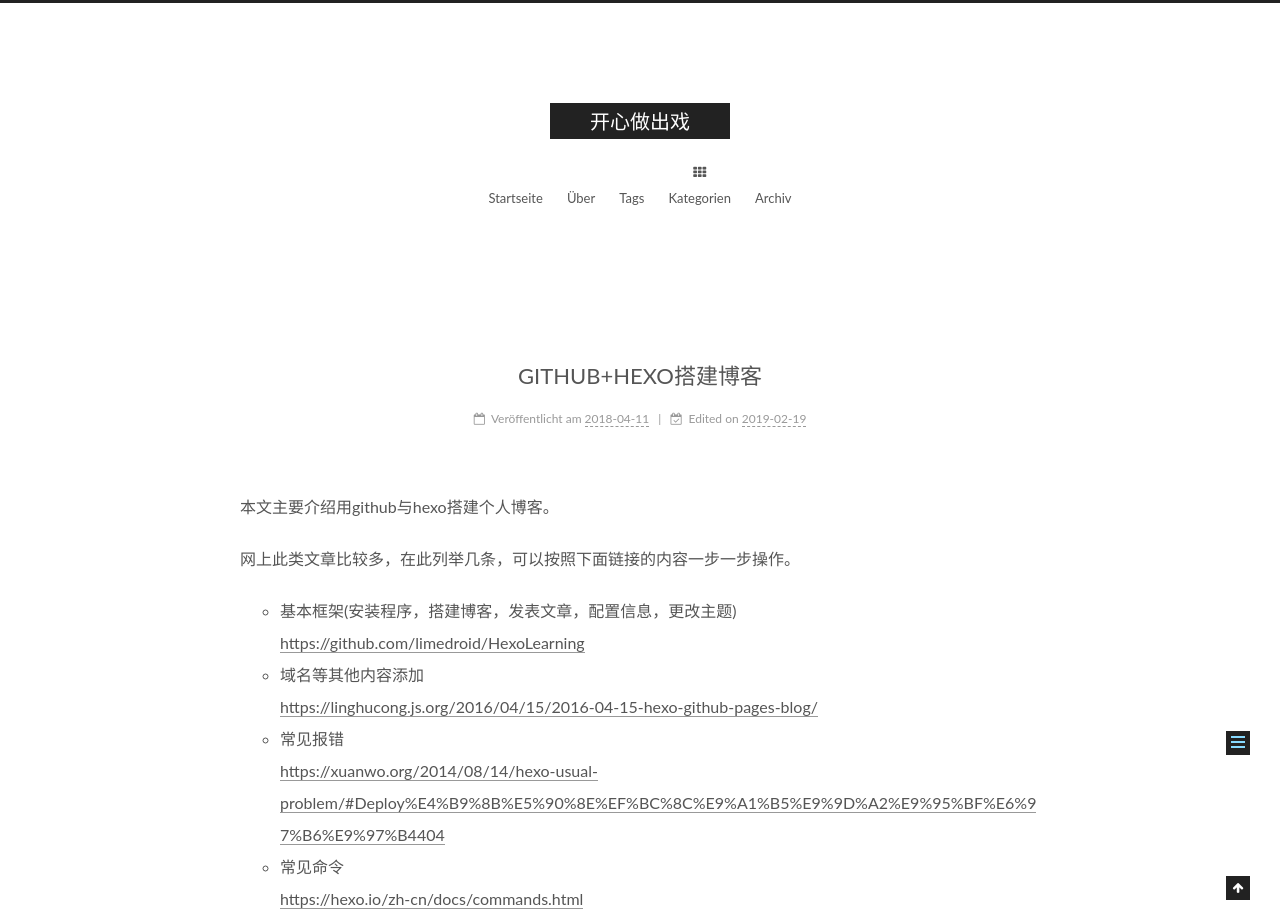
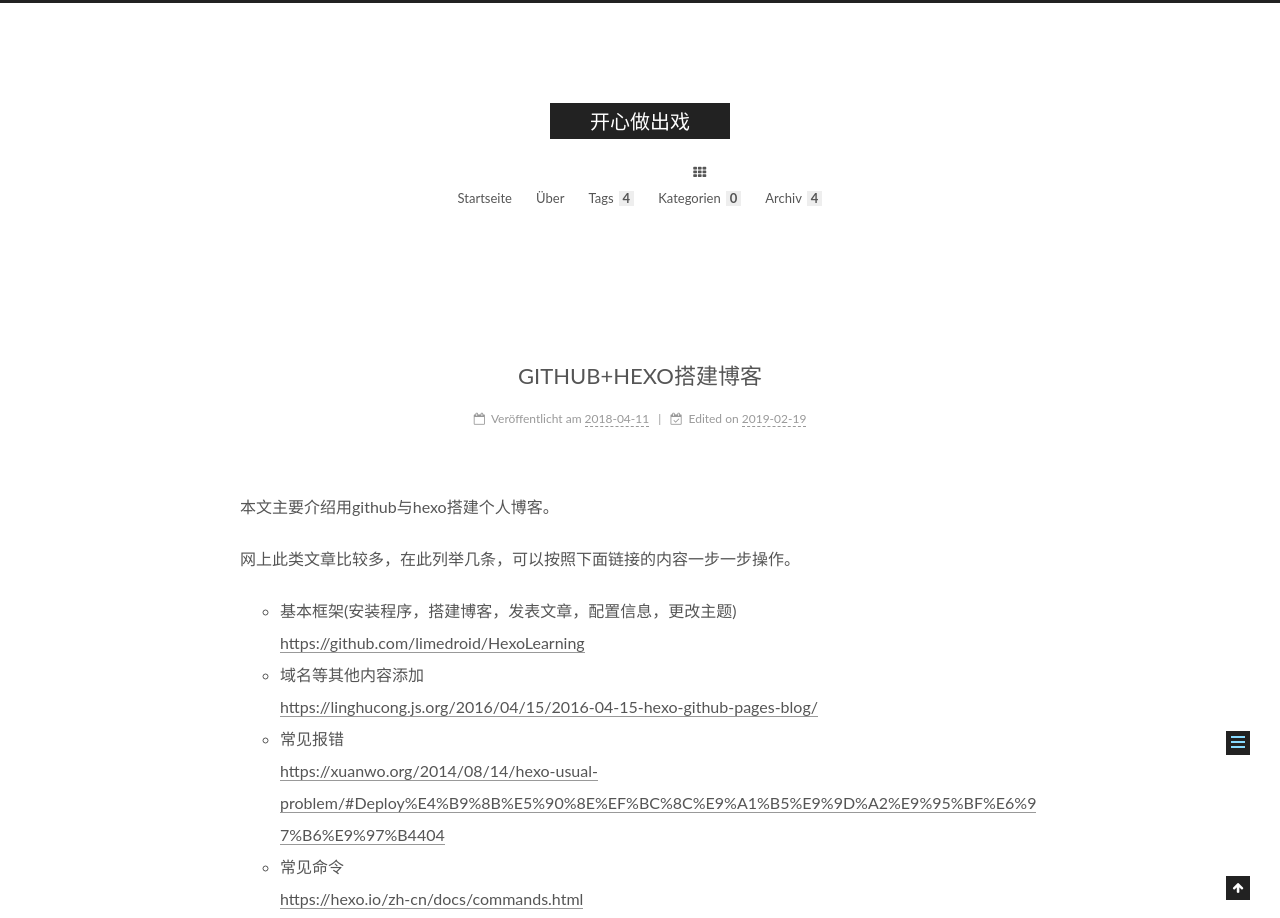
Before and after one commit to Herbert-Chen/kaixinzuochuxi.github.io, a plain HTML site: page 2018/04/11/GITHUB+HEXO搭建博客/index.html in a window 1280 px wide. Shown: the top 918 px of the page. Drawn offline with Linux system fonts and the light colour scheme.

Commit message:
Site updated: 2019-02-19 11:09:25

```diff
--- a/2018/04/11/GITHUB+HEXO搭建博客/index.html
+++ b/2018/04/11/GITHUB+HEXO搭建博客/index.html
@@ -220,6 +220,8 @@
 
 
 
+
+
     <a href="/" rel="section"><i class="menu-item-icon fa fa-fw fa-Home"></i> <br/>Startseite</a>
 
   </li>
@@ -228,6 +230,8 @@
 
 
           <li class="menu-item menu-item-about">
+
+
 
 
 
@@ -254,7 +258,9 @@
 
 
 
-    <a href="/Tags/" rel="section"><i class="menu-item-icon fa fa-fw fa-Tags"></i> <br/>Tags</a>
+
+
+    <a href="/Tags/" rel="section"><i class="menu-item-icon fa fa-fw fa-Tags"></i> <br/>Tags<span class="badge">4</span></a>
 
   </li>
 
@@ -271,7 +277,9 @@
 
 
 
-    <a href="/Categories/" rel="section"><i class="menu-item-icon fa fa-fw fa-th"></i> <br/>Kategorien</a>
+
+
+    <a href="/Categories/" rel="section"><i class="menu-item-icon fa fa-fw fa-th"></i> <br/>Kategorien<span class="badge">0</span></a>
 
   </li>
 
@@ -288,7 +296,9 @@
 
 
 
-    <a href="/Archives/" rel="section"><i class="menu-item-icon fa fa-fw fa-Archive"></i> <br/>Archiv</a>
+
+
+    <a href="/Archives/" rel="section"><i class="menu-item-icon fa fa-fw fa-Archive"></i> <br/>Archiv<span class="badge">4</span></a>
 
   </li>
 
--- a/css/main.css
+++ b/css/main.css
@@ -1891,7 +1891,7 @@ pre .javascript .function {
   width: 4px;
   height: 4px;
   border-radius: 50%;
-  background: #ff9eaf;
+  background: #ff860f;
 }
 .links-of-blogroll {
   font-size: 13px;
```
Also changed, not shown: 2018/04/11/hello-world/index.html (+13 -3 lines), 2018/04/25/linux下C-编译/index.html (+13 -3 lines), 2019/02/18/VTM中添加SSIM输出/index.html (+13 -3 lines), About/index.html (+13 -3 lines), Categories/index.html (+13 -3 lines), archives/2018/04/index.html (+13 -3 lines), archives/2018/index.html (+13 -3 lines), archives/2019/02/index.html (+13 -3 lines), archives/2019/index.html (+13 -3 lines), archives/index.html (+13 -3 lines), index.html (+13 -3 lines), tags/C/index.html (+13 -3 lines), tags/VTM/index.html (+13 -3 lines), tags/index.html (+13 -3 lines), 2 more files.
